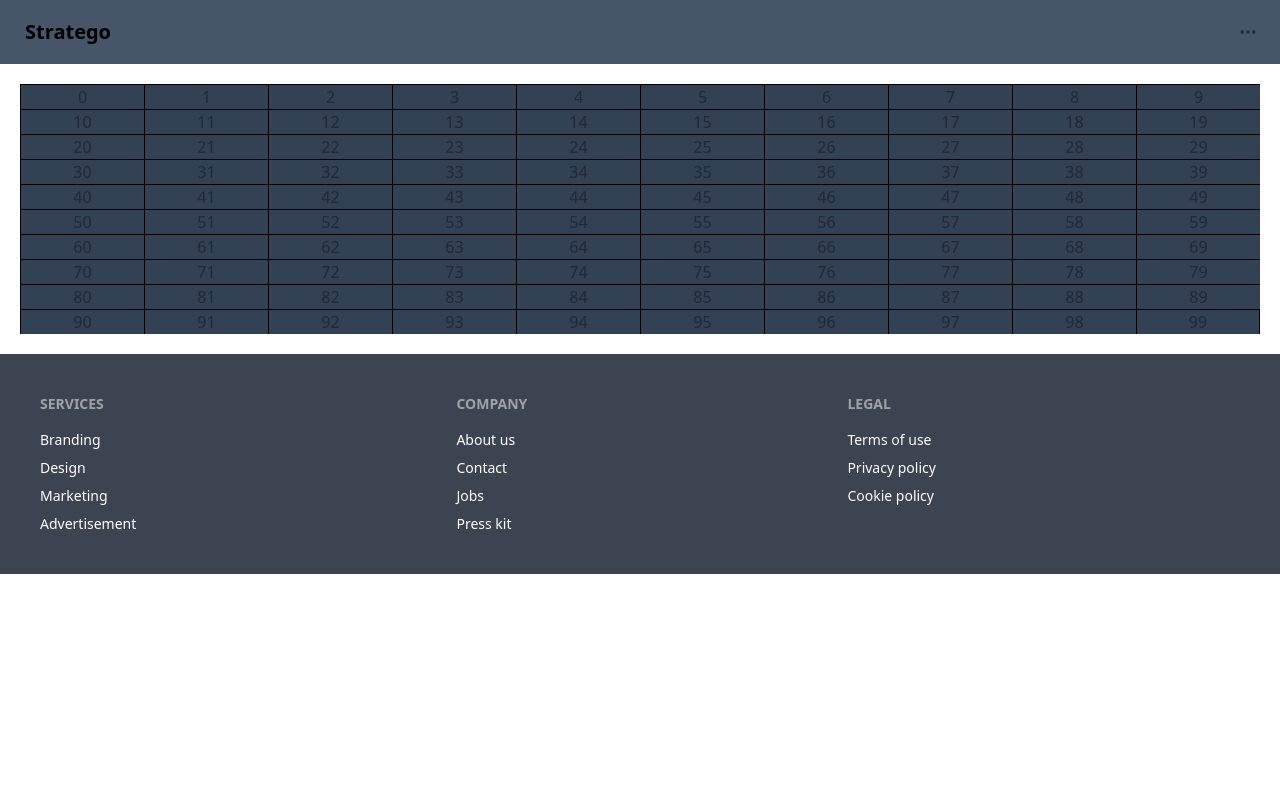
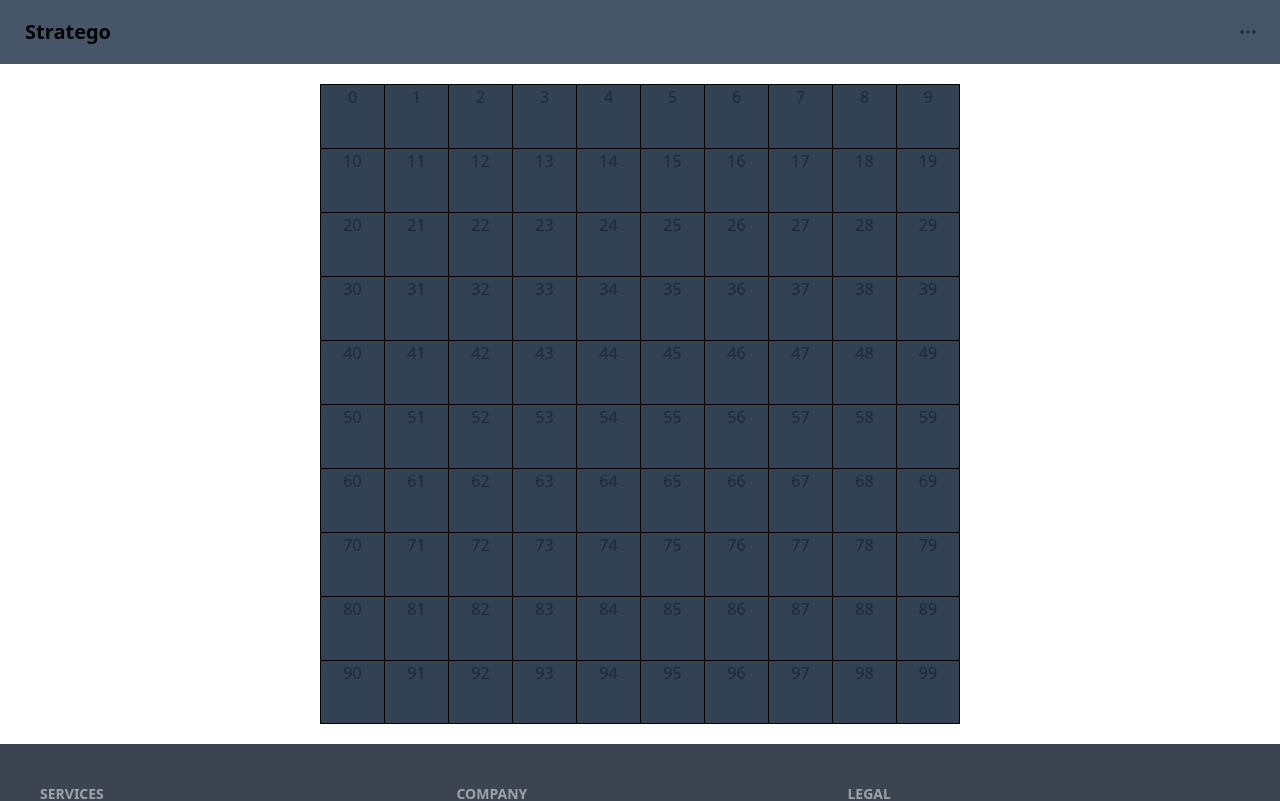
Before and after one commit to jack-rabe/stratego, a React (Vite) app: page / in a window 1280 px wide. Shown: the top 801 px of the page. Built offline with nearby package versions, Linux system fonts and the light colour scheme.

Commit message:
make grid squares square

```diff
--- a/src/Board.tsx
+++ b/src/Board.tsx
@@ -6,5 +6,7 @@ for (let i = 0; i < 100; i++) {
 }
 
 export default function Board() {
-    return <div className="grid grid-cols-10 m-5">{squares}</div>;
+    return (
+        <div className="grid grid-cols-10 w-fit mx-auto my-5">{squares}</div>
+    );
 }
--- a/src/Square.tsx
+++ b/src/Square.tsx
@@ -2,7 +2,7 @@ export default function Square(props: { position: number }) {
     return (
         <div
             className={
-                'border-l border-t border-black bg-slate-700 text-center hover:bg-slate-500' +
+                'border-l border-t border-black bg-slate-700 text-center hover:bg-slate-500 h-16 w-16 ' +
                 getBorderClasses(props.position)
             }
         >
```
